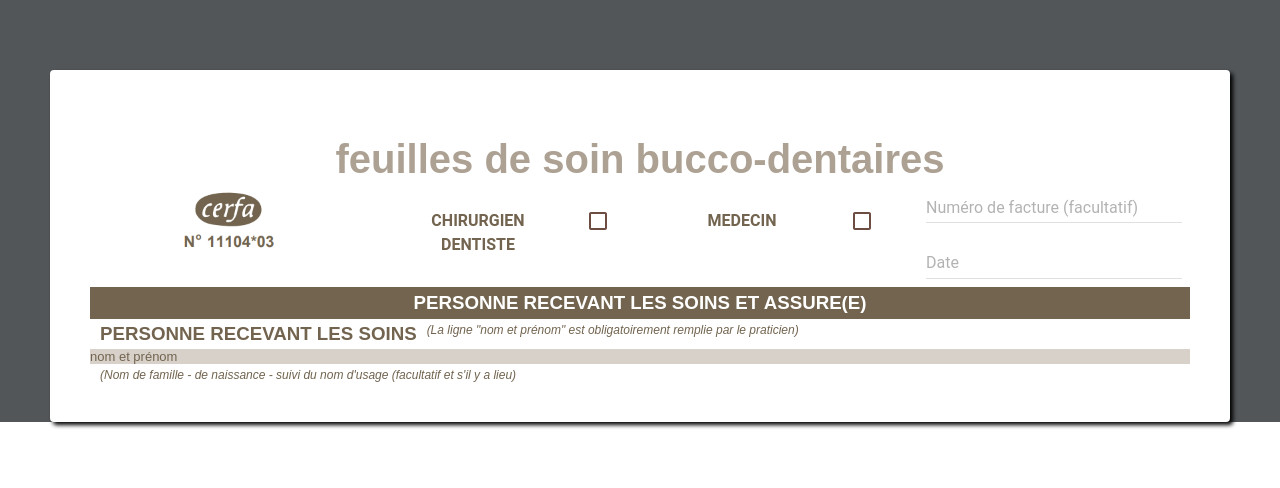
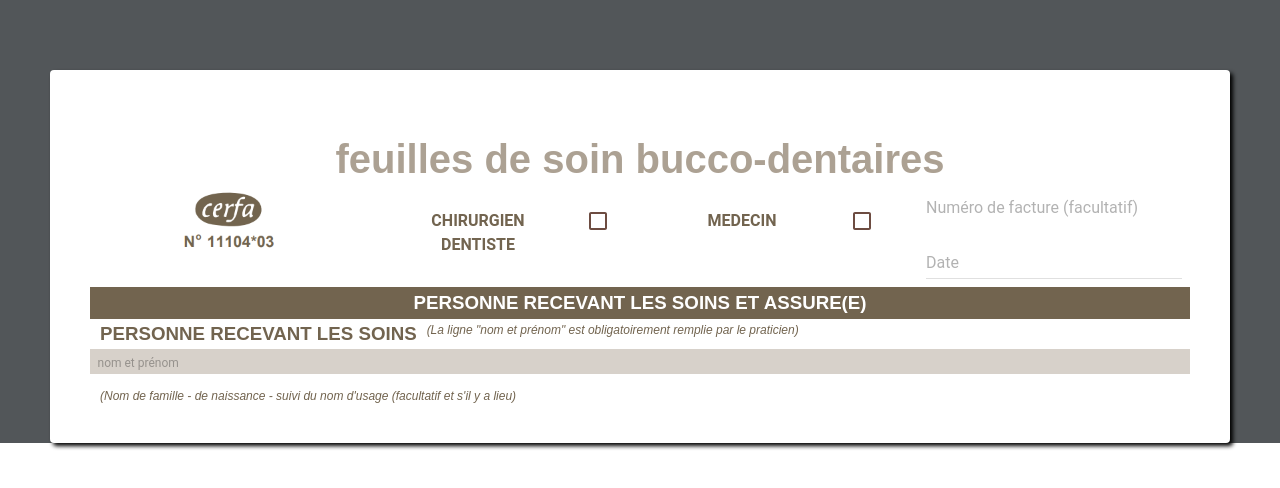
Before and after one commit to cosydney/cerfa-dentiste, a React (Create React App) app: page / in a window 1280 px wide. Shown: the top 488 px of the page. Built offline with nearby package versions, Linux system fonts and the light colour scheme.

Commit message:
"input nom et prenom"

```diff
--- a/src/App.js
+++ b/src/App.js
@@ -54,6 +54,7 @@ class App extends Component {
                 <TextField
                   style={{top: -50, display: 'flex', flexDirection: 'column'}}
                   hintText="Numéro de facture"
+                  underlineShow={false}
                   floatingLabelText="Numéro de facture (facultatif)" />
                   <DatePicker hintText="Date" mode="landscape" style={{marginTop: -42}}/>
                 </MuiThemeProvider>
@@ -64,7 +65,16 @@ class App extends Component {
             <h3 style={styles.h3}> PERSONNE RECEVANT LES SOINS </h3><i style={styles.italic}>(La ligne "nom et prénom" est obligatoirement remplie par le praticien)</i>
           </div>
           <div style={{marginTop: 4}}>
-            <h4 style={styles.h4dark}>nom et prénom</h4>
+            <MuiThemeProvider muiTheme={MyTheme}>
+              <TextField
+               fullWidth={true}
+               floatingLabelStyle= {{paddingLeft: 10, top: 27}}
+               style={{backgroundColor: '#d7d1ca', height: 25}}
+               underlineShow={false}
+               inputStyle={{ left: 94, bottom: 13}}
+               floatingLabelText="nom et prénom"
+               floatingLabelFixed={true}/>
+           </MuiThemeProvider>
           </div>
           <div style={{display: 'flex', marginTop: 4}}>
             <i style={styles.italic}>(Nom de famille - de naissance - suivi du nom d'usage (facultatif et s'il y a lieu)</i>
```
